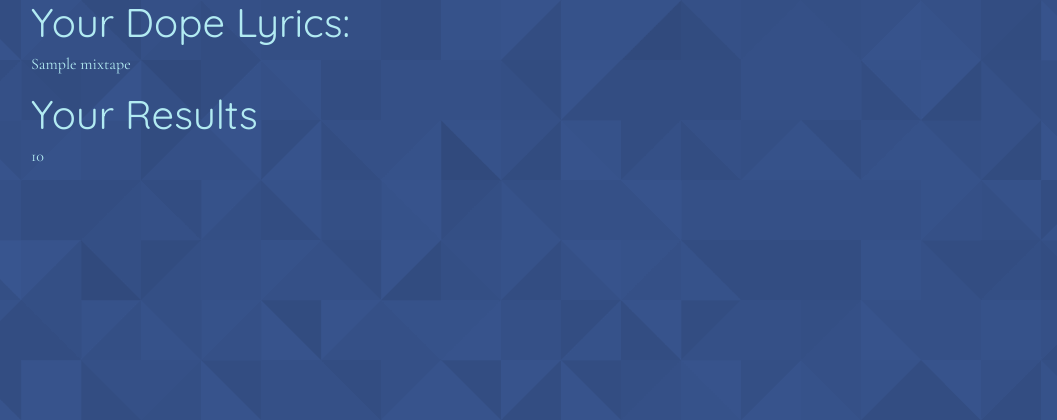
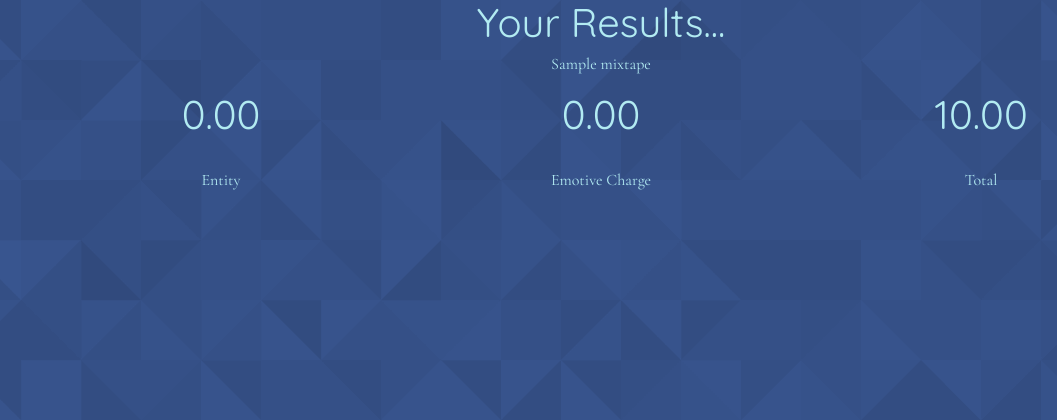
Before and after one commit to hacktech-2017-fresno/mixtape-dissertation, a Flask app: template templates/results.html in a window 1280 px wide. Shown: the top 420 px of the page, without its empty margins (39-1096 px from the left). Run offline with Flask 2, Linux system fonts and the light colour scheme; the template is opened without the code that fills it: most values are stand-ins (such as "Sample title", 1, 10 or a date in 2020); some libraries are stand-ins or nearby versions.

Commit message:
Reformatting

```diff
--- a/evaluator/analysis.py
+++ b/evaluator/analysis.py
@@ -28,7 +28,7 @@ def make_entity_pp_score(list):
     for s in list:
         sum += (entityTypes[s[0]]*s[1]) * (1 - counter*distribution)
         counter += 1
-    return sum / 10
+    return sum*10
 
 def get_entity_score(doc):
     tuple_list = make_entity_tuple_list(doc)
--- a/evaluator/main.py
+++ b/evaluator/main.py
@@ -3,5 +3,7 @@ from analysis import get_entity_score, get_sentiment_score
 
 def evaluate_mixtape(text):
     doc = get_annotated_text(text)
-    score = get_entity_score(doc) + get_sentiment_score(doc)
-    return score
+    entity_score = get_entity_score(doc)
+    sentiment_score = get_sentiment_score(doc)
+    score = entity_score + sentiment_score
+    return (entity_score, sentiment_score, score)
--- a/main.py
+++ b/main.py
@@ -15,9 +15,8 @@ def index():
 def evaluate():
     if request.method == 'POST':
         mixtape = request.form['mixtape']
-        score = evaluate_mixtape(request.form['mixtape'])
-        # score = 0
-        return render_template('results.html', mixtape=mixtape, score=score)
+        (entity_score, sentiment_score, score) = evaluate_mixtape(request.form['mixtape'])
+        return render_template('results.html', mixtape=mixtape, entity_score=entity_score, sentiment_score=sentiment_score, score=score)
 
 @app.errorhandler(500)
 def server_error(e):
--- a/templates/results.html
+++ b/templates/results.html
@@ -7,16 +7,31 @@
 <body>
 <div class="container">
     <div class="row">
-        <h1>Your Dope Lyrics:</h1>
+        <div class="col-12 text-center">
+            <h1>Your Results...</h1>
+        </div>
     </div>
     <div class="row">
-        <p>{{ mixtape }}</p>
+        <div class="col-12 text-center">
+            <p>{{ mixtape }}</p>
+        </div>
     </div>
     <div class="row">
-        <h1>Your Results</h1>
-    </div>
-    <div class="row">
-        <p>{{ score }}</p>
+        <div class="col-4 text-center">
+            <h1>{{ '%0.2f'| format(entity_score|float) }}</h1>
+            <br>
+            <p>Entity</p>
+        </div>
+        <div class="col-4 text-center">
+            <h1>{{ '%0.2f'| format(sentiment_score|float) }}</h1>
+            <br>
+            <p>Emotive Charge</p>
+        </div>
+        <div class="col-4 text-center">
+            <h1>{{ '%0.2f'| format(score|float) }}</h1>
+            <br>
+            <p>Total</p>
+        </div>
     </div>
 </div>
 <script src="https://code.jquery.com/jquery-3.1.1.slim.min.js" integrity="sha384-A7FZj7v+d/sdmMqp/nOQwliLvUsJfDHW+k9Omg/a/EheAdgtzNs3hpfag6Ed950n" crossorigin="anonymous"></script>
```
Also changed, not shown: templates/index.html (+7 -22 lines).
